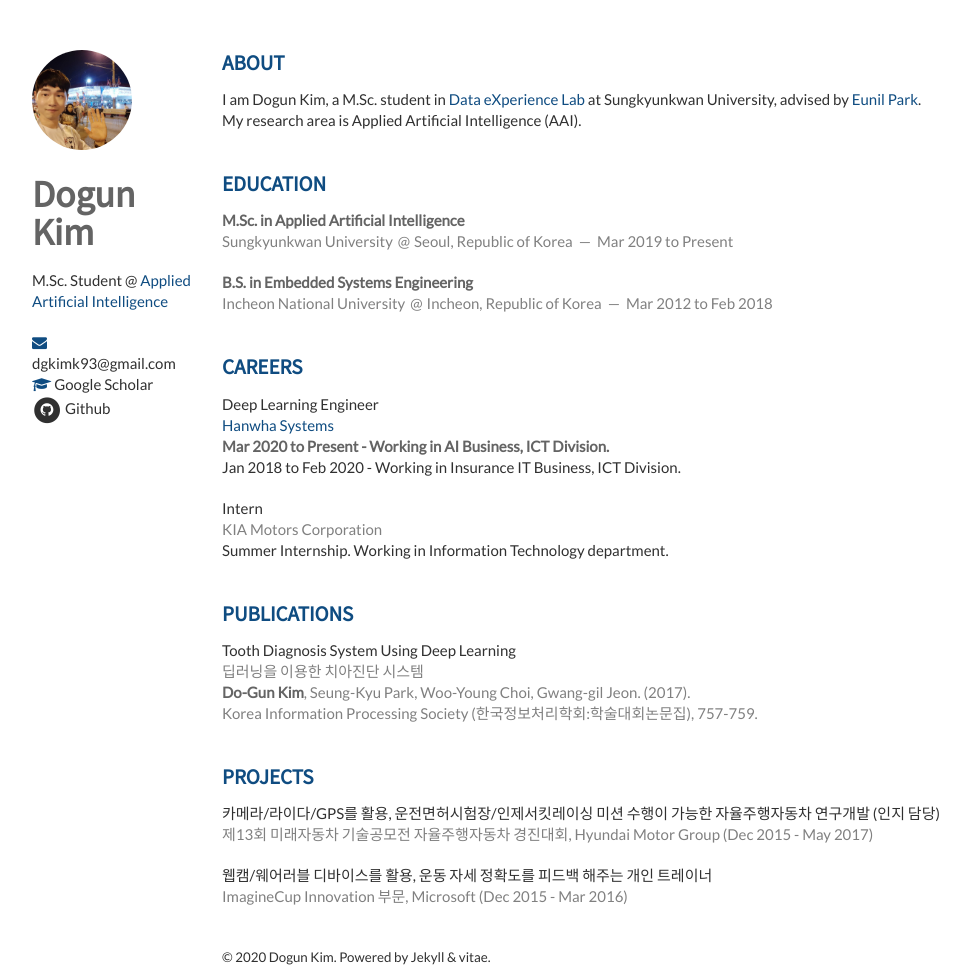
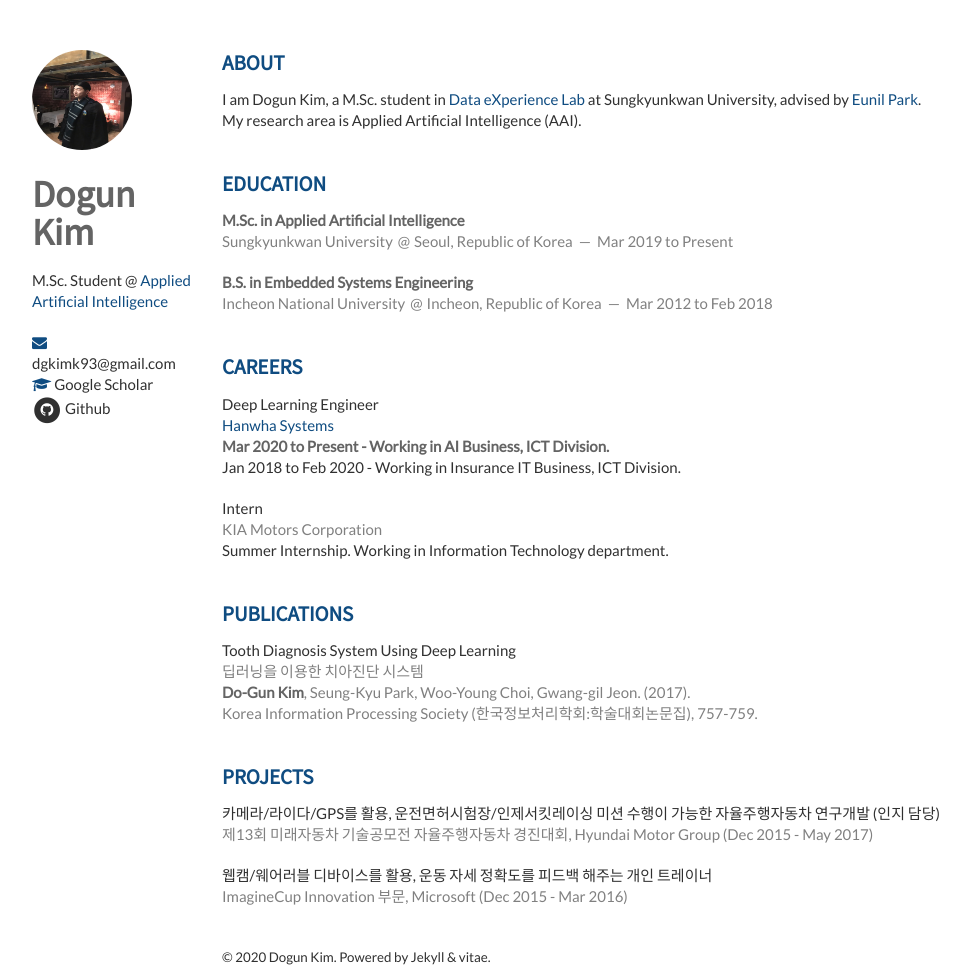
Before and after one commit to K-I-M-J-I-N/K-I-M-J-I-N.github.io, a Jekyll site: the page built from index.html, in a window 1280 px wide. Shown: the whole page, without its empty margins (138-1108 px from the left). Built offline with Jekyll 4.4.1, drawn with Linux system fonts in a browser that asks for light colours; nearby versions of some CDN libraries; the list of posts is cut into pages by our own code.

Commit message:
Update layout.html

```diff
--- a/_layouts/layout.html
+++ b/_layouts/layout.html
@@ -18,7 +18,7 @@
 <body>
 <div class="container">
     <header class="three columns">
-        <img src="{{ site.baseurl }}static/img/profileworld.jpeg" class="me">
+        <img src="{{ site.baseurl }}static/img/profile.jpeg" class="me">
         <h1>{{ site.name }}</h1>
 
         <p>
```
